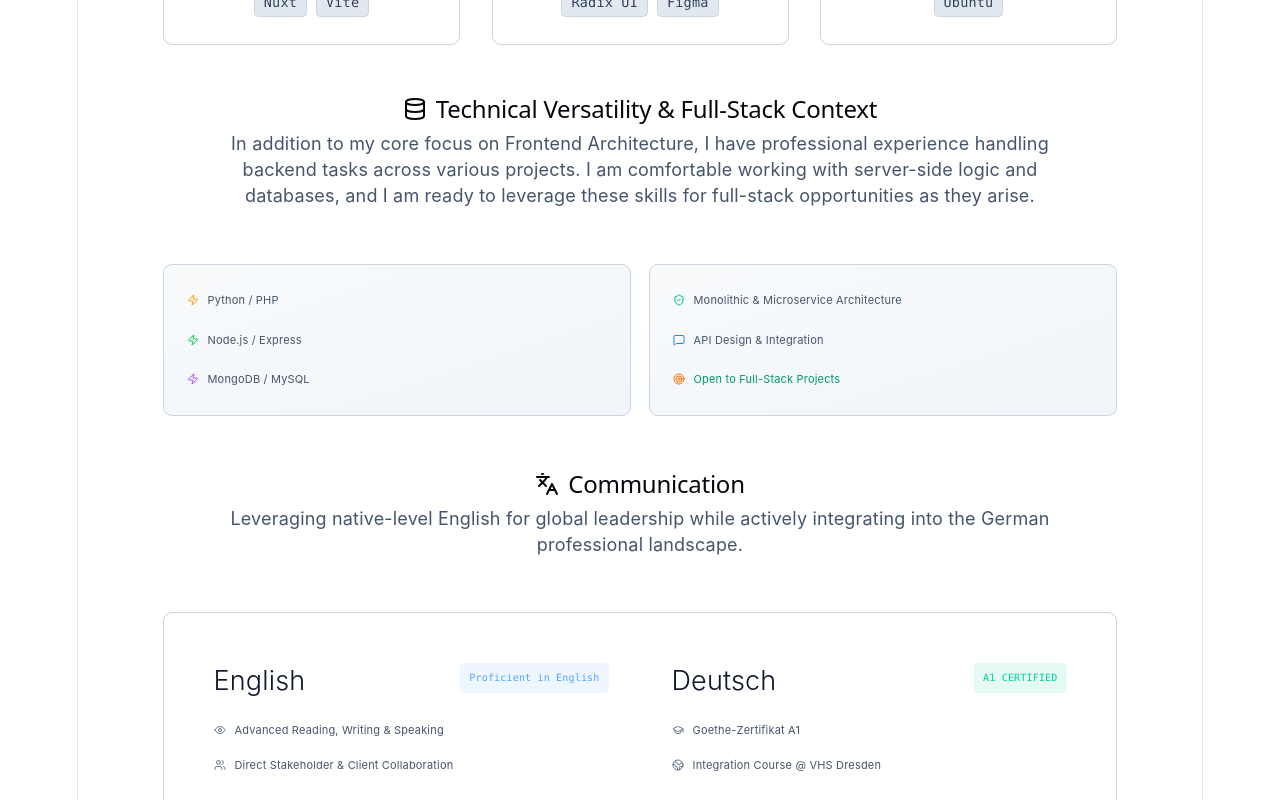
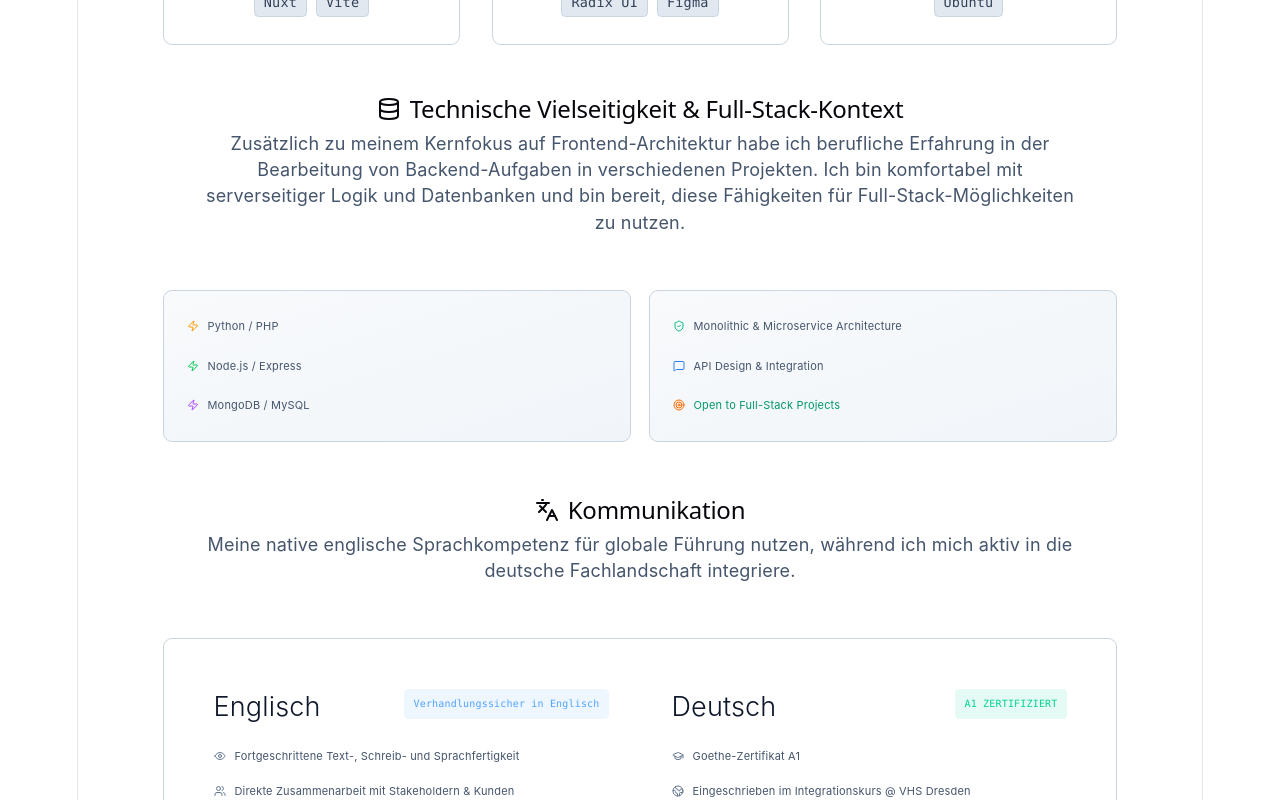
Before and after one commit to ajingopi/ajingopi-portfolio, a React (Vite) app: page / in a window 1280 px wide. Shown: the part 420-1220 px from the top of the page. Built offline with nearby package versions, Linux system fonts and the light colour scheme.

Commit message:
build & deploy command info, content updates

```diff
--- a/src/App.jsx
+++ b/src/App.jsx
@@ -36,7 +36,7 @@ const translations = {
     deutschTitle: "Deutsch",
     deutschTag: "A1 CERTIFIED",
     deutschCert: "Goethe-Zertifikat A1",
-    deutschCourse: "Integration Course @ VHS Dresden",
+    deutschCourse: "Enrolled in Integration course @ VHS Dresden",
     pillars: [
       {
         icon: Zap,
@@ -128,13 +128,13 @@ const translations = {
     communicationTitle: "Kommunikation",
     communicationDesc: "Meine native englische Sprachkompetenz für globale Führung nutzen, während ich mich aktiv in die deutsche Fachlandschaft integriere.",
     englishTitle: "Englisch",
-    englishTag: "Fortgeschrittene Englischkenntnisse",
+    englishTag: "Verhandlungssicher in Englisch",
     englishSkill1: "Fortgeschrittene Text-, Schreib- und Sprachfertigkeit",
     englishSkill2: "Direkte Zusammenarbeit mit Stakeholdern & Kunden",
     deutschTitle: "Deutsch",
     deutschTag: "A1 ZERTIFIZIERT",
     deutschCert: "Goethe-Zertifikat A1",
-    deutschCourse: "Integrationskurs @ VHS Dresden",
+    deutschCourse: "Eingeschrieben im Integrationskurs @ VHS Dresden",
     pillars: [
       {
         icon: Zap,
@@ -486,7 +486,7 @@ const ProfileSection = ({ lang }) => {
 }
 
 export default function Portfolio() {
-  const [lang, setLang] = useState("EN");
+  const [lang, setLang] = useState("DE");
   const t = translations[lang];
 
   return (
```
Also changed, not shown: 1 other file (tests, documents, lock files or other folders).
